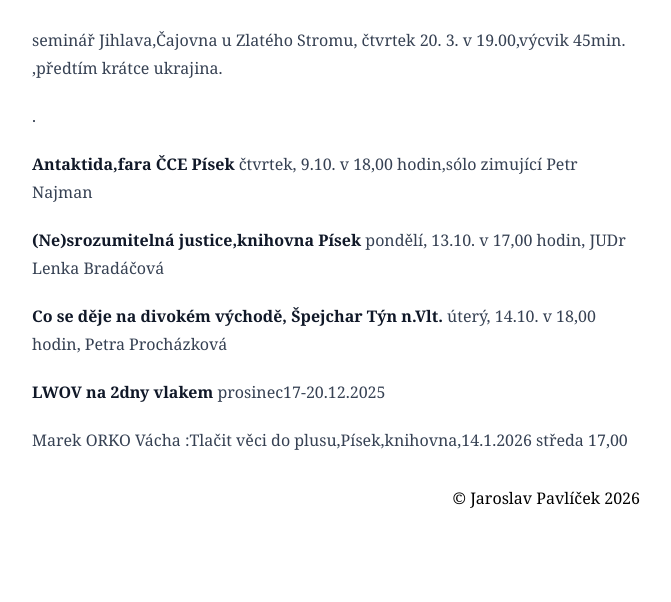
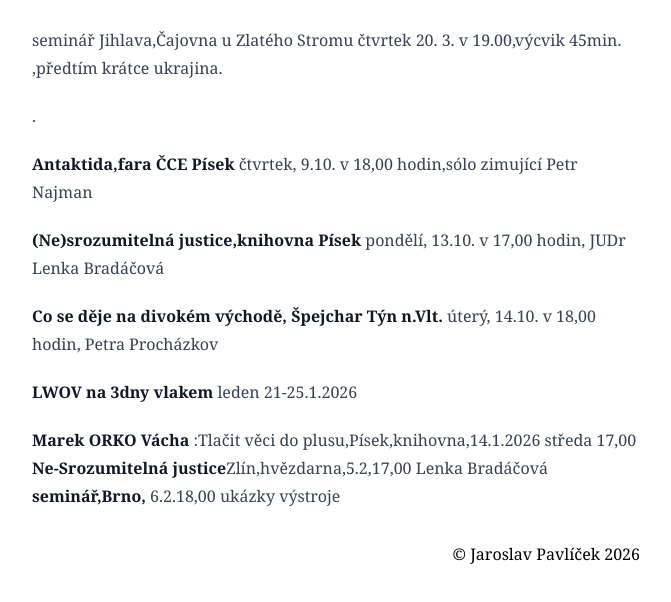
Before and after one commit to valekjo/jaroslav-pavlicek.cz, an Astro site: page /aktuality in a window 1280 px wide. Shown: the part 110-712 px from the top of the page, without its empty margins (304-975 px from the left). Built offline with nearby package versions, Linux system fonts and the light colour scheme; Astro itself is replaced by a stand-in of ours.

Commit message:
Update aktuality.md

```diff
--- a/src/pages/aktuality.md
+++ b/src/pages/aktuality.md
@@ -6,7 +6,7 @@ layout: '../layouts/Layout.astro'
 
 
 
-seminář Jihlava,Čajovna u Zlatého Stromu, čtvrtek 20. 3. v 19.00,výcvik 45min. ,předtím krátce ukrajina.
+seminář Jihlava,Čajovna u Zlatého Stromu čtvrtek 20. 3. v 19.00,výcvik 45min. ,předtím krátce ukrajina.
 
 .
 
@@ -20,16 +20,11 @@ pondělí, 13.10. v 17,00 hodin, JUDr Lenka Bradáčová
 
 
 **Co se děje na divokém východě, Špejchar Týn n.Vlt.**
-úterý, 14.10. v 18,00 hodin, Petra Procházková
+úterý, 14.10. v 18,00 hodin, Petra Procházkov
 
 
+**LWOV na 3dny vlakem** leden 21-25.1.2026
 
-
-
-
-
-
-
-**LWOV na 2dny vlakem** prosinec17-20.12.2025
-
-Marek ORKO Vácha :Tlačit věci do plusu,Písek,knihovna,14.1.2026 středa 17,00
+**Marek ORKO Vácha** :Tlačit věci do plusu,Písek,knihovna,14.1.2026 středa 17,00
+**Ne-Srozumitelná justice**Zlín,hvězdarna,5.2,17,00 Lenka Bradáčová
+**seminář,Brno,** 6.2.18,00 ukázky výstroje
```
